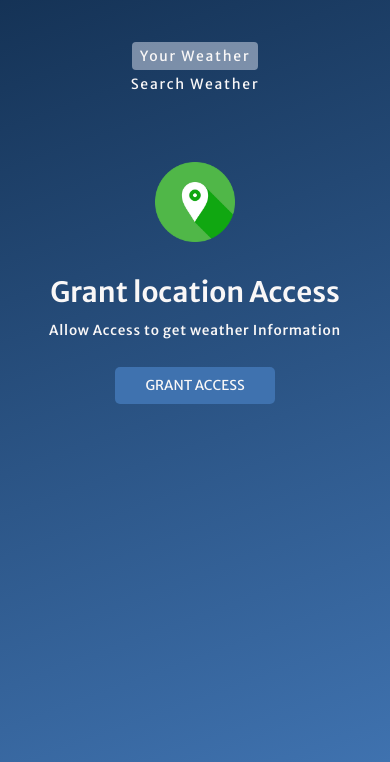
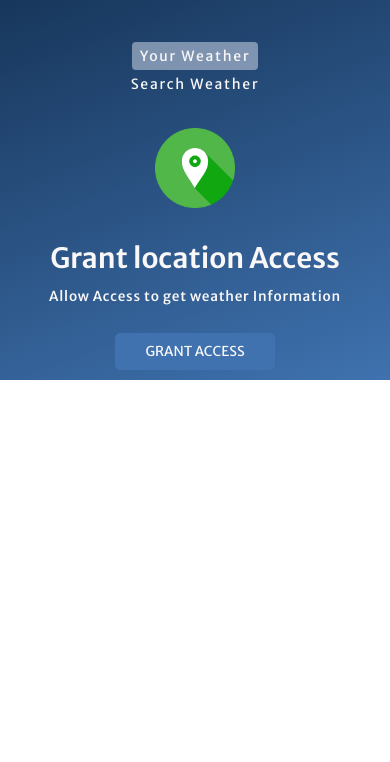
Before and after one commit to raviranjan940/Weather-App, a plain HTML site: page index.html in a window 390 px wide. Shown: the part 82-844 px from the top of the page. Drawn offline with Linux system fonts and the light colour scheme.

Commit message:
Update styles.css

```diff
--- a/styles.css
+++ b/styles.css
@@ -227,6 +227,11 @@ h1{
 
 /* Extra small devices (phones, 600px and down) */
 @media only screen and (max-width: 600px) {
+    .wrapper {
+        width: auto;
+        max-width: auto;
+        height: auto;
+    }
     .tab-container {
         flex-direction: column;
         align-items: center;
@@ -235,6 +240,7 @@ h1{
     .grant-location-container,
     .user-info-container,
     .form-container {
+        margin-top: 30px;
         width: 100%;
         max-width: none;
     }
@@ -247,6 +253,10 @@ h1{
         width: 100%;
         max-width: none;
         margin-bottom: 1rem;
+    }
+
+    .weather-container {
+        margin-block: 0.5px;
     }
 }
 
```
